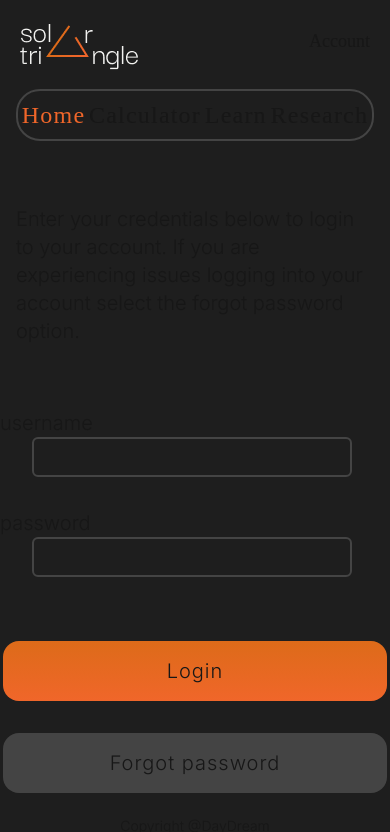
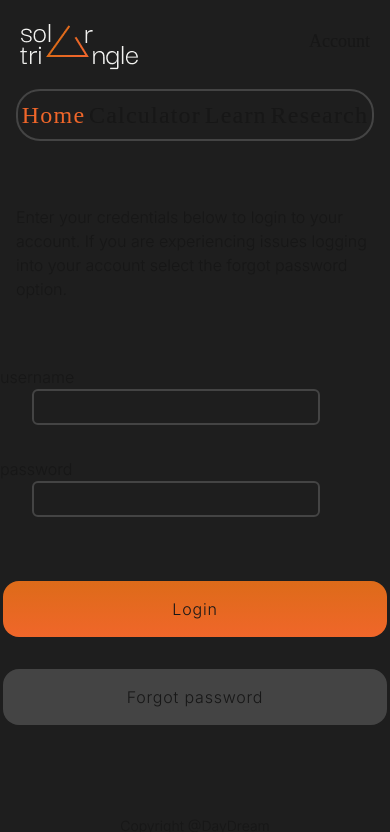
Before and after one commit to TLFSherv/solartriangle, a Next.js app: page /login in a window 390 px wide. Shown: the top 832 px of the page. Built offline with nearby package versions, Linux system fonts and the light colour scheme; a web font is replaced by a local one.

Commit message:
adjusted font size

```diff
--- a/app/login/page.tsx
+++ b/app/login/page.tsx
@@ -1,7 +1,7 @@
 import Button from "../components/Button"
 export default function Login() {
     return (
-        <div className="mx-auto text-xl font-[Inter] font-light space-y-16">
+        <div className="mx-auto sm:text-xl font-[Inter] font-light space-y-16">
             <h2 className="mt-16 max-w-4xl mx-4 sm:mx-8">
                 Enter your credentials below to login to your account. If you are experiencing issues logging into your account select the forgot password option.
             </h2>
@@ -10,7 +10,7 @@ export default function Login() {
                     username
                     <input
                         name="username"
-                        className="ml-8 py-1 px-2 border-2 border-[#444444] rounded-md w-xs"
+                        className="ml-8 py-1 px-2 border-2 border-[#444444] rounded-md w-2xs sm:w-xs"
                         type="text"
                         autoComplete="false" />
                 </label>
@@ -18,7 +18,7 @@ export default function Login() {
                     password
                     <input
                         name="password"
-                        className="ml-8 py-1 px-2 border-2 border-[#444444] rounded-md w-xs"
+                        className="ml-8 py-1 px-2 border-2 border-[#444444] rounded-md w-2xs sm:w-xs"
                         type="password"
                         autoComplete="false" />
                 </label>
```
